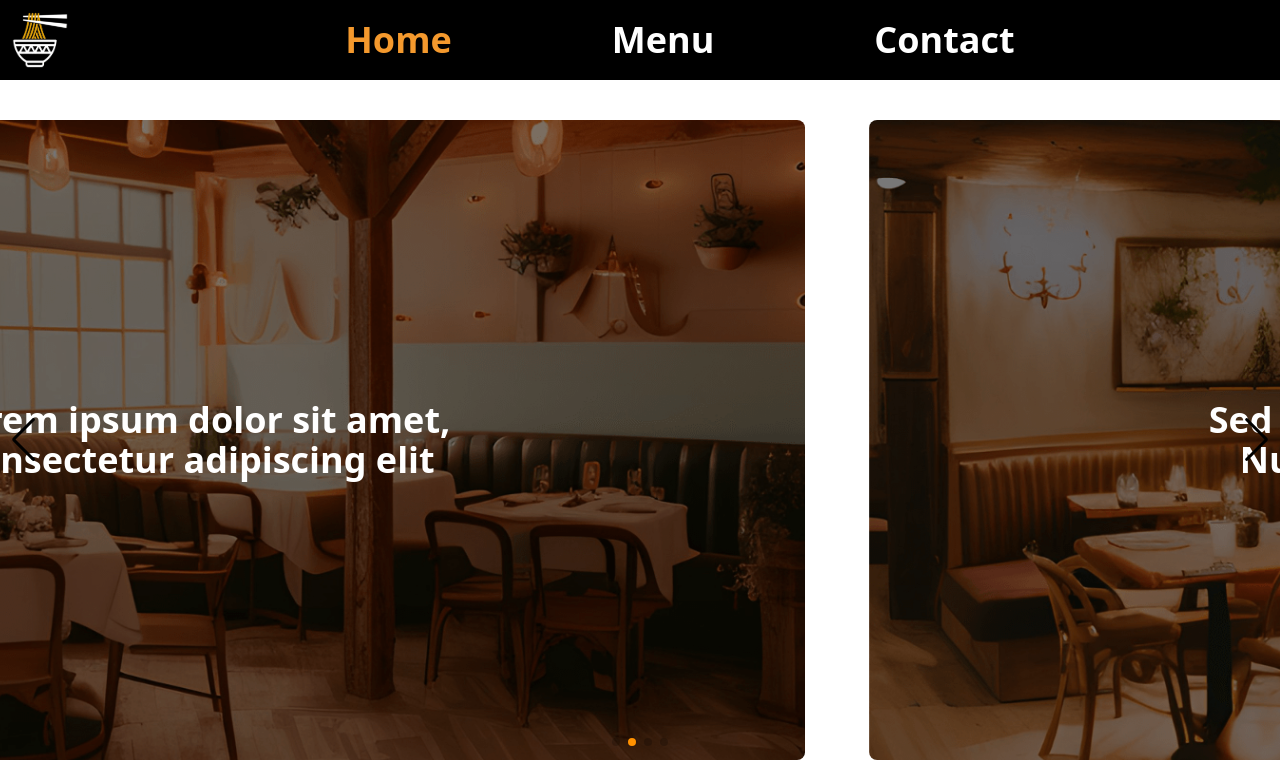
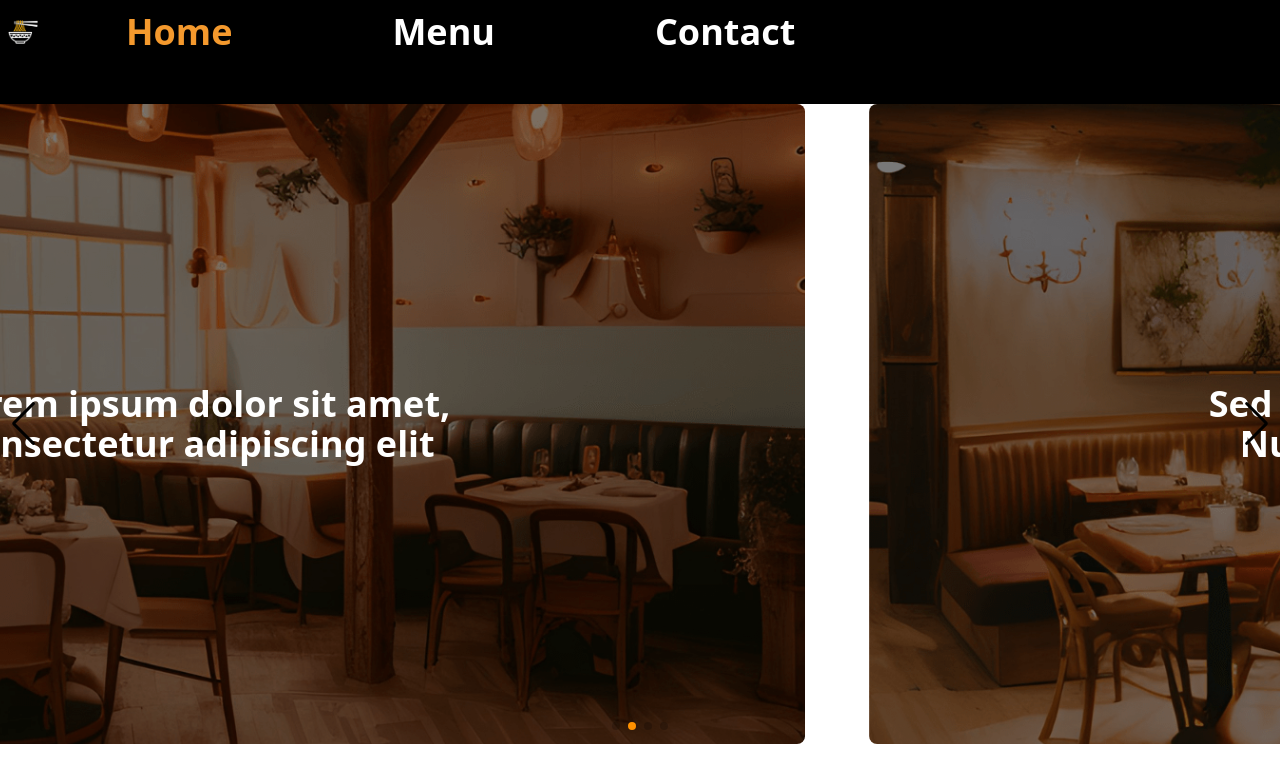
Before and after one commit to RaoufSiblani/TaskNextjs, a Next.js app: page / in a window 1280 px wide. Shown: the top 762 px of the page. Built offline with nearby package versions, Linux system fonts and the light colour scheme.

Commit message:
Update Navbar.js

```diff
--- a/comp/Navbar.js
+++ b/comp/Navbar.js
@@ -5,9 +5,12 @@ const Navbar = () => {
   const router = useRouter();
 
   return (
-    <nav className="bg-black flex items-center mb-10">
-      <img src="/images/logo.png" alt="My Image" className="w-20 h-20 p-3" />
+    <nav className="bg-black flex items-center ">
+      <div className="2xl:container 2xl:mx-auto mb-10">
       <ul className="flex items-center justify-center w-full list-none">
+        <li>
+        <a href="/"><img src="/images/logo.png" className=" h-10 p-2"alt="My Image" /></a>
+        </li>
         <li>
           <a
             href="/"
@@ -39,6 +42,7 @@ const Navbar = () => {
           </a>
         </li>
       </ul>
+      </div>
     </nav>
   );
 };
```
